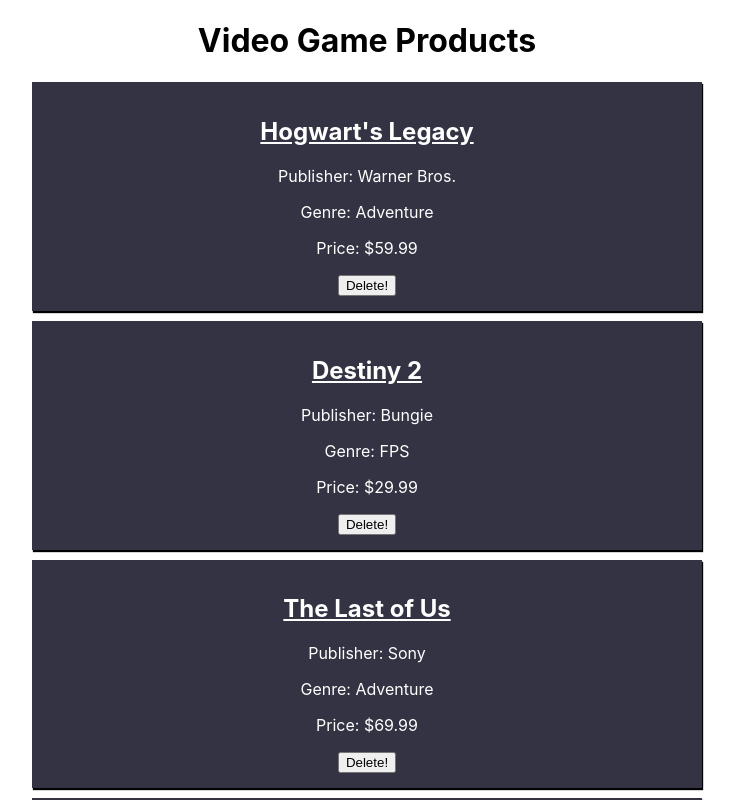
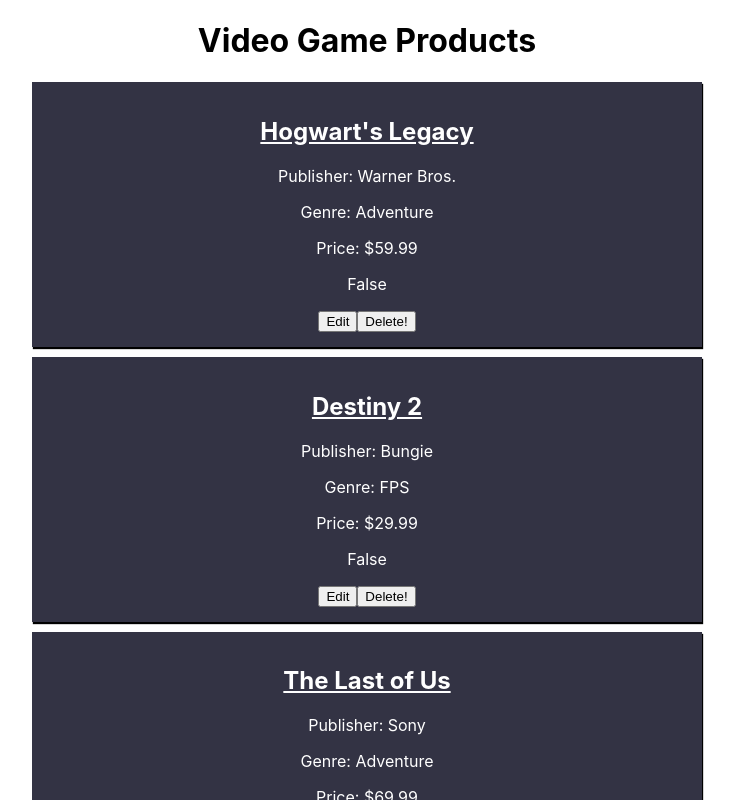
Before and after one commit to luespinal03/product-reducer, a React (Create React App) app: page / in a window 1280 px wide. Shown: the top 800 px of the page, without its empty margins (273-1008 px from the left). Built offline with nearby package versions, Linux system fonts and the light colour scheme.

Commit message:
added edit button

```diff
--- a/src/App.js
+++ b/src/App.js
@@ -8,40 +8,35 @@ import { v4 as uuidv4 } from 'uuid';
 function App() {
   const intialState = [
     {
-      key: uuidv4(),
-      id: 1,
+      id: uuidv4(),
       title: "Hogwart's Legacy",
       publisher: "Warner Bros.",
       genre: "Adventure",
       price: 59.99
     },
     {
-      key: uuidv4(),
-      id: 2,
+      id: uuidv4(),
       title: "Destiny 2",
       publisher: "Bungie",
       genre: "FPS",
       price: 29.99
     },
     {
-      key: uuidv4(),
-      id: 3,
+      id: uuidv4(),
       title: "The Last of Us",
       publisher: "Sony",
       genre: "Adventure",
       price: 69.99
     },
     {
-      key: uuidv4(),
-      id: 4,
+      id: uuidv4(),
       title: "Total War: Warhammer III",
       publisher: "Sega",
       genre: "Strategy",
       price: 49.99
     },
     {
-      key: uuidv4(),
-      id: 5,
+      id: uuidv4(),
       title: "Dune",
       publisher: "Warner Bros.",
       genre: "Sci-Fi",
@@ -59,7 +54,7 @@ function App() {
         productState.map((product) => {
           return (
             <ProductCard
-              key={product.key}
+              key={product.id}
               id={product.id}
               title={product.title}
               publisher={product.publisher}
--- a/src/components/ProductCard.jsx
+++ b/src/components/ProductCard.jsx
@@ -1,7 +1,18 @@
-import React from 'react'
+import React, { useState } from 'react'
 import './ProductCard.css'
 
 export default function ProductCard(props) {
+
+    const [editBtn, setEditBtn] = useState(false)
+
+    const [editProductState, setEditProductState] = useState({
+        id: props.id,
+        title: props.title,
+        publisher: props.publisher,
+        genre: props.genre,
+        price: props.price
+    })
+
     //editProduct
     // returns {
     //     key: uuidv4(),
@@ -11,6 +22,28 @@ export default function ProductCard(props) {
     //       genre: "Strategy",
     //       price: 49.99
     // }
+    const editProductFunc = () => {
+        // full manual
+        // props.editProduct({
+        //   key: editProductState.key,
+        //   id: editProductState.id,
+        //   title: editProductState.title,
+        //   publisher: editProductState.publisher,
+        //   genre: editProductState.genre,
+        //   price: editProductState.price
+        // })
+
+        //assuming the state does not include key or id
+        // prop.editProduct({
+        //     key: props.key,
+        //     id: props.id,
+        //     ...editProductState
+        // })
+
+        // works only if all values are in the state (editProductState)
+        props.editProduct(editProductState)
+    }
+
 
     return (
         <div className='product-card'>
@@ -19,6 +52,15 @@ export default function ProductCard(props) {
             <p>Genre: {props.genre}</p>
             <p>Price: ${props.price}</p>
             {/* onclick should trigger props.deleteProduct(id) */}
+            {
+                editBtn ? (
+                    <p> True: Start editing</p>
+                ) : (
+                    <p>False</p>
+                )
+            }
+
+            <button onClick={() => setEditBtn(!editBtn)}>Edit</button>
             <button onClick={() => props.deleteProduct(props.id)} >Delete!</button>
         </div>
     )
```
